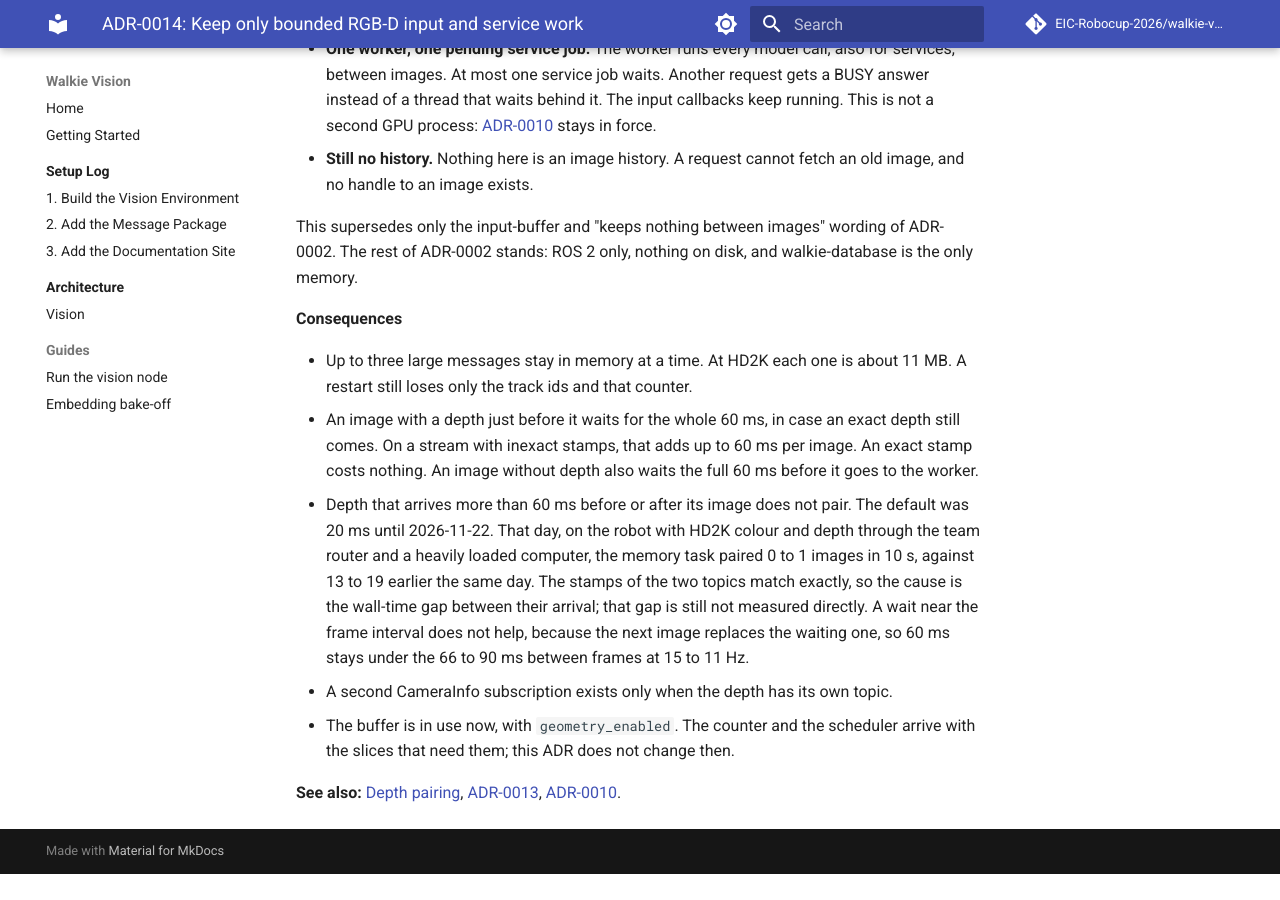
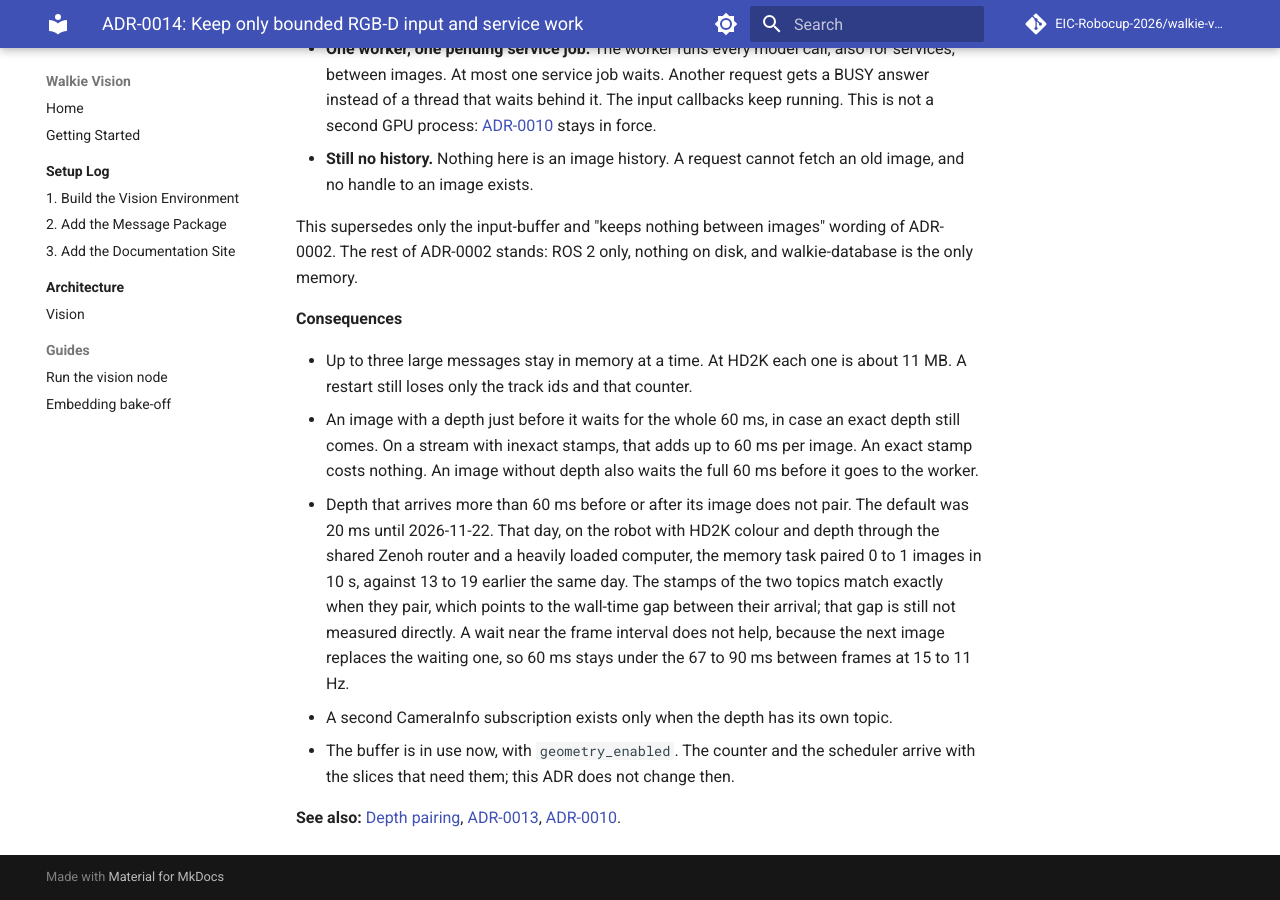
Before and after one commit to EIC-Robocup-2026/walkie-vision, an MkDocs documentation site: the page built from docs/architecture/decisions/0014-bounded-rgbd-and-service-work.md, in a window 1280 px wide and 900 px high, scrolled down 1121 px. Built offline with MkDocs 1.6.1 and Material for MkDocs 9.7.7, drawn with Linux system fonts in a browser that asks for light colours; comment, search, counter and statistics services are not loaded; before the commit the page ends 1995 px from its top, so only the background shows below that.

Commit message:
docs: say the rgb-d arrival gap is inferred and give both frame intervals

```diff
--- a/docs/architecture/decisions/0014-bounded-rgbd-and-service-work.md
+++ b/docs/architecture/decisions/0014-bounded-rgbd-and-service-work.md
@@ -65,13 +65,13 @@ walkie-database is the only memory.
   waits the full 60 ms before it goes to the worker.
 - Depth that arrives more than 60 ms before or after its image does not pair.
   The default was 20 ms until 2026-11-22. That day, on the robot with HD2K
-  colour and depth through the team router and a heavily loaded computer, the
-  memory task paired 0 to 1 images in 10 s, against 13 to 19 earlier the same
-  day. The stamps of the two topics match exactly, so the cause is the wall-time
-  gap between their arrival; that gap is still not measured directly. A wait
-  near the frame interval does not help, because the next image replaces the
-  waiting one, so 60 ms stays under the 66 to 90 ms between frames at 15 to
-  11 Hz.
+  colour and depth through the shared Zenoh router and a heavily loaded
+  computer, the memory task paired 0 to 1 images in 10 s, against 13 to 19
+  earlier the same day. The stamps of the two topics match exactly when they
+  pair, which points to the wall-time gap between their arrival; that gap is
+  still not measured directly. A wait near the frame interval does not help,
+  because the next image replaces the waiting one, so 60 ms stays under the 67
+  to 90 ms between frames at 15 to 11 Hz.
 - A second CameraInfo subscription exists only when the depth has its own topic.
 - The buffer is in use now, with `geometry_enabled`. The counter and the
   scheduler arrive with the slices that need them; this ADR does not change then.
```
Also changed, not shown: 1 other file.
